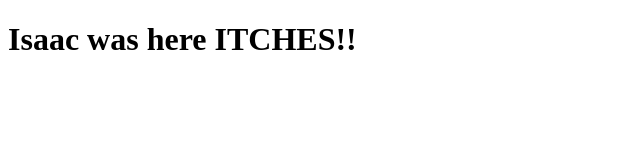
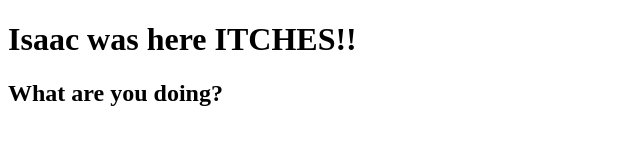
Before and after one commit to EmmanuelJucaban/staff-git, a plain HTML site: page index.html in a window 1280 px wide. Shown: the whole page, without its empty margins (0-640 px from the left). Drawn offline with Linux system fonts and the light colour scheme.

```diff
--- a/index.html
+++ b/index.html
@@ -8,5 +8,6 @@
 </head>
 <body>
     <h1>Isaac was here ITCHES!!</h1>
+    <h2>What are you doing? </h2>
 </body>
 </html>
```
